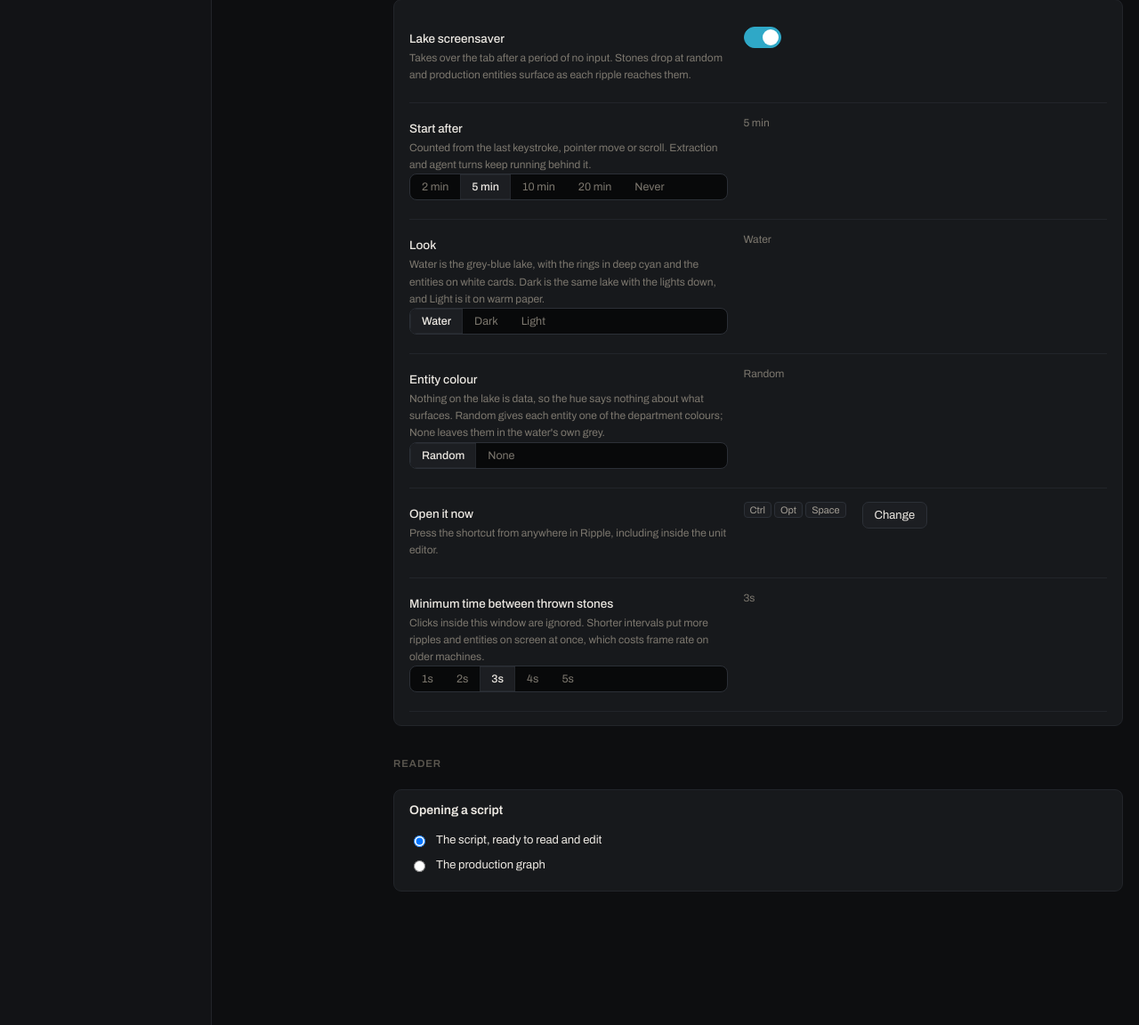
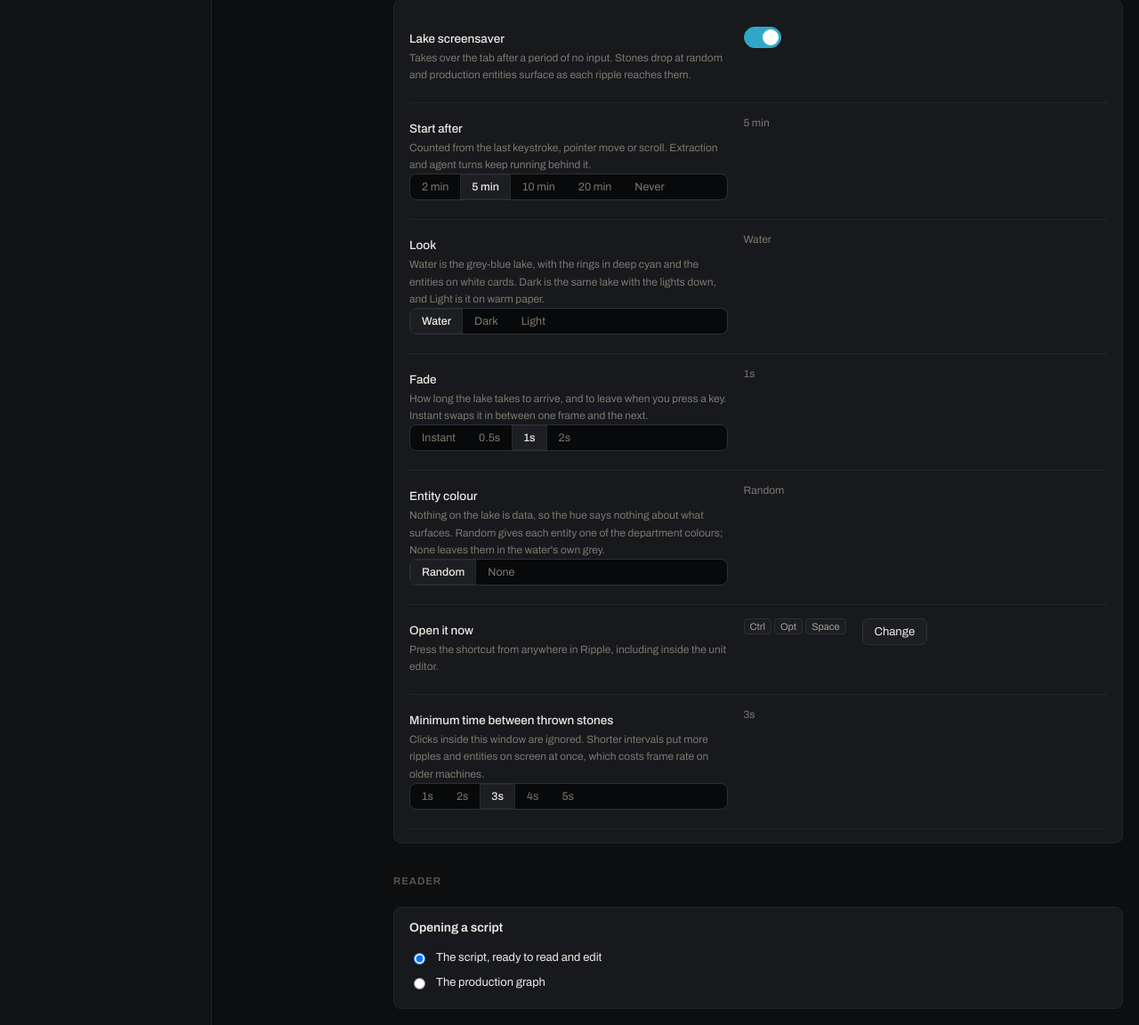
Before and after one commit to shehuphd/ripple, a FastAPI app: page /settings in a window 1280 px wide, after a click on "Interface". Shown: the part 797-1949 px from the top of the page at 89% size. Run offline with FastAPI, Linux system fonts and the light colour scheme; some libraries are stand-ins or nearby versions; some web fonts are replaced.

Commit message:
Fade the screensaver in and out

```diff
--- a/ripple/db/repository.py
+++ b/ripple/db/repository.py
@@ -555,6 +555,9 @@
 # hue carries nothing: random draws one of the department colours per entity,
 # none leaves every chip in the water's own grey.
 SCREENSAVER_COLOURS = ("random", "none")
+# How long the lake takes to arrive and to leave. Instant is the old
+# behaviour, where the overlay appeared between one frame and the next.
+SCREENSAVER_FADE_SECONDS = ("0", "0.5", "1", "2")
 SCREENSAVER_THROTTLE_SECONDS = ("1", "2", "3", "4", "5")
 SCREENSAVER_DEFAULTS = {
     "screensaver_enabled": "on",
@@ -563,6 +566,7 @@
     "screensaver_throttle_seconds": "3",
     "screensaver_theme": "water",
     "screensaver_colour": "random",
+    "screensaver_fade_seconds": "1",
 }
 
 # A chord, as the browser reports it: modifiers in a fixed order, then one
@@ -583,6 +587,7 @@
     throttle_seconds: int = 3
     theme: str = "water"
     colour: str = "random"
+    fade_seconds: float = 1.0
 
 
 def get_screensaver_settings(session: Session) -> ScreensaverSettings:
@@ -612,6 +617,9 @@
     colour = value("screensaver_colour")
     if colour not in SCREENSAVER_COLOURS:
         colour = SCREENSAVER_DEFAULTS["screensaver_colour"]
+    fade = value("screensaver_fade_seconds")
+    if fade not in SCREENSAVER_FADE_SECONDS:
+        fade = SCREENSAVER_DEFAULTS["screensaver_fade_seconds"]
     return ScreensaverSettings(
         enabled=value("screensaver_enabled") == "on",
         idle_minutes=idle,
@@ -619,6 +627,7 @@
         throttle_seconds=int(throttle),
         theme=theme,
         colour=colour,
+        fade_seconds=float(fade),
     )
 
 
@@ -639,6 +648,10 @@
         if value not in SCREENSAVER_THEMES:
             allowed = ", ".join(SCREENSAVER_THEMES)
             raise ValueError(f"the screensaver look must be one of {allowed}")
+    elif key == "screensaver_fade_seconds":
+        if value not in SCREENSAVER_FADE_SECONDS:
+            allowed = ", ".join(SCREENSAVER_FADE_SECONDS)
+            raise ValueError(f"the fade must be one of {allowed} seconds")
     elif key == "screensaver_colour":
         if value not in SCREENSAVER_COLOURS:
             allowed = ", ".join(SCREENSAVER_COLOURS)
--- a/ripple/web/app.py
+++ b/ripple/web/app.py
@@ -65,6 +65,7 @@
     AGENT_TOOL_CEILINGS,
     LANDING_VIEWS,
     SCREENSAVER_COLOURS,
+    SCREENSAVER_FADE_SECONDS,
     SCREENSAVER_IDLE_MINUTES,
     SCREENSAVER_THEMES,
     SCREENSAVER_THROTTLE_SECONDS,
@@ -1786,6 +1787,7 @@
             "throttle_seconds": SCREENSAVER_THROTTLE_SECONDS,
             "screensaver_themes": SCREENSAVER_THEMES,
             "screensaver_colours": SCREENSAVER_COLOURS,
+            "screensaver_fades": SCREENSAVER_FADE_SECONDS,
         },
     )
 
--- a/ripple/web/static/css/app.css
+++ b/ripple/web/static/css/app.css
@@ -1009,8 +1009,12 @@
    The one surface in Ripple that is not flat: the vignette gives the water
    somewhere to recede to. */
 .saver{position:fixed;inset:0;z-index:200;overflow:hidden;
-  --saver-plain:#7C8A93;
+  --saver-plain:#7C8A93;--saver-fade:0ms;
+  opacity:0;transition:opacity var(--saver-fade) ease;
   background:radial-gradient(ellipse at 50% 45%,#0B0D0F 0%,#060708 100%)}
+/* The lake arrives and leaves on this class. With the fade set to Instant
+   the duration is zero and the transition does nothing. */
+.saver.up{opacity:1}
 
 /* The paper look: the same lake on warm paper, the rings darkened to the
    accent and a warm slate, the entities on white cards with their department
@@ -1084,6 +1088,7 @@
 /* Under reduced motion the lake holds still: one ring set, the wordmark and
    the hint, nothing that moves. */
 @media (prefers-reduced-motion:reduce){
+  .saver{transition:none}
   .saver-rings i{animation:none;opacity:.5;transform:scale(1)}
   .saver-entity{animation:none}
 }
--- a/ripple/web/static/js/screensaver.js
+++ b/ripple/web/static/js/screensaver.js
@@ -164,9 +164,24 @@
       .catch(() => { /* Keep the settings in hand. */ });
   }
 
+  /* The fade the settings ask for, in milliseconds, and never so long that
+     a keypress leaves the lake hanging about. */
+  fade() {
+    const seconds = Number(this.settings.fade_seconds);
+    if (this.reduced.matches || !Number.isFinite(seconds)) return 0;
+    return Math.max(0, Math.min(2, seconds)) * 1000;
+  }
+
   show() {
     if (this.open || !this.settings.enabled) return;
     this.refresh();
+    // A lake still fading out is gone the moment a new one opens, so the
+    // two never overlap.
+    if (this.leaving) {
+      clearTimeout(this.leaving.timer);
+      this.leaving.node.remove();
+      this.leaving = null;
+    }
     this.open = true;
     this.returnFocus = document.activeElement;
     this.lastThrow = 0;
@@ -190,7 +205,16 @@
         <span>Click to drop a stone</span><span><kbd>Esc</kbd> Exit</span>
       </div>`;
     root.style.cursor = `url("${saverCursor(this.look)}") 13 13, default`;
+    const fade = this.fade();
+    root.style.setProperty('--saver-fade', `${fade}ms`);
     document.body.appendChild(root);
+    // Reading a layout value flushes the transparent state to the style
+    // system, so the class that follows transitions from it rather than
+    // arriving at full opacity. A frame callback would do the same, but not
+    // in a background tab, where it never fires and the overlay would take
+    // the keyboard while staying invisible.
+    void root.offsetHeight;
+    root.classList.add('up');
 
     // The overlay itself is hidden from the accessibility tree, so the one
     // thing a screen reader needs to hear lives outside it.
@@ -265,7 +289,23 @@
     }
     this.nodes.forEach((node) => clearTimeout(node.timer));
     this.nodes = [];
-    if (this.root) this.root.remove();
+    // The overlay leaves on the same fade it arrived on, with the loop
+    // already stopped, so what fades is the last frame rather than a lake
+    // still drawing itself while it goes.
+    const fade = this.fade();
+    const node = this.root;
+    if (node && fade) {
+      node.classList.remove('up');
+      this.leaving = {
+        node,
+        timer: setTimeout(() => {
+          node.remove();
+          this.leaving = null;
+        }, fade),
+      };
+    } else if (node) {
+      node.remove();
+    }
     if (this.spoken) this.spoken.remove();
     this.root = null;
     ripple.trace('screensaver.closed', {});
--- a/ripple/web/static/js/settings.js
+++ b/ripple/web/static/js/settings.js
@@ -470,14 +470,16 @@
       const idle = key === 'screensaver_idle_minutes';
       const look = key === 'screensaver_theme';
       const hue = key === 'screensaver_colour';
+      const fade = key === 'screensaver_fade_seconds';
       if (!await saveSaver(key, value)) return;
       button.closest('.seg').querySelectorAll('.segbtn').forEach((one) => {
         const on = one === button;
         one.classList.toggle('on', on);
         one.setAttribute('aria-pressed', on ? 'true' : 'false');
       });
+      const named = { idle, theme: look, colour: hue, fade };
       const readout = document.getElementById(
-        `saver-${idle ? 'idle' : look ? 'theme' : hue ? 'colour' : 'throttle'}`);
+        `saver-${Object.keys(named).find((one) => named[one]) || 'throttle'}`);
       if (readout) readout.textContent = button.textContent.trim();
     });
   });
--- a/ripple/web/templates/settings.html
+++ b/ripple/web/templates/settings.html
@@ -308,6 +308,27 @@
 
         <div class="setopt">
           <div class="grow">
+            <strong>Fade</strong>
+            <p class="tiny muted">How long the lake takes to arrive, and to
+              leave when you press a key. Instant swaps it in between one
+              frame and the next.</p>
+            <div class="seg" role="group" aria-label="Fade">
+              {% for choice in screensaver_fades %}
+              <button class="segbtn {{ 'on' if choice|float == screensaver.fade_seconds }}"
+                      data-saver="screensaver_fade_seconds" data-value="{{ choice }}"
+                      aria-pressed="{{ 'true' if choice|float == screensaver.fade_seconds
+                        else 'false' }}">
+                {{ 'Instant' if choice == '0' else choice ~ 's' }}</button>
+              {% endfor %}
+            </div>
+          </div>
+          <span class="tiny muted num" id="saver-fade">
+            {{ 'Instant' if screensaver.fade_seconds == 0
+               else '%g'|format(screensaver.fade_seconds) ~ 's' }}</span>
+        </div>
+
+        <div class="setopt">
+          <div class="grow">
             <strong>Entity colour</strong>
             <p class="tiny muted">Nothing on the lake is data, so the hue says
               nothing about what surfaces. Random gives each entity one of the
```
Also changed, not shown: USAGE.md (+1 -1 lines), tests/test_settings.py (+16 -0 lines), CHANGELOG.md.
